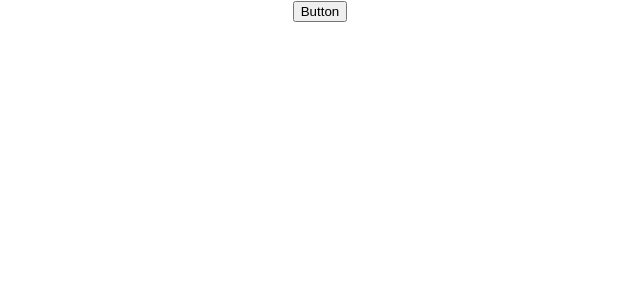
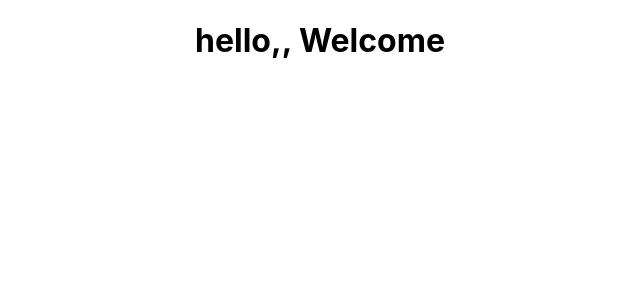
Before and after one commit to Jeong-wonho/being-react-professional, a React (Create React App) app in the folder reactapp/: page / in a window 1280 px wide. Shown: the top 300 px of the page, without its empty margins (320-960 px from the left). Built offline with nearby package versions, Linux system fonts and the light colour scheme.

Commit message:
조건부 렌더링

```diff
--- a/reactapp/src/App.js
+++ b/reactapp/src/App.js
@@ -1,15 +1,17 @@
 import "./App.css";
+import Condition from "./components/2-8.ConditionalRendering/Condition";
 // import ClassComponents from "./components/2-5.State/ClassComponents";
 // import Composition from "./components/2-4.Props/Composition";
 // import Extraction from "./components/2-4.Props/Extraction/Extraction";
 // import FunctionalComponents from "./components/2-5.State/FunctionalComponents";
 // import ClassComponents2 from "./components/2-6.LifeCycle/ClassComponents";
-import Event from "./components/2-7.Event/Event";
+// import Event from "./components/2-7.Event/Event";
 
 function App() {
   return (
     <div className="App">
-      <Event />
+      <Condition />
+      {/* <Event /> */}
       {/* <ClassComponents2 /> */}
       {/* <FunctionalComponents /> */}
       {/* <ClassComponents /> */}
--- /dev/null
+++ b/reactapp/src/components/2-8.ConditionalRendering/Condition.jsx
@@ -0,0 +1,33 @@
+import React from "react";
+
+function UserGreeting(props) {
+  return (
+    <h1>
+      {props.name && props.name + ","}, Welcome{" "}
+      {props.count ? `It's ${props.count} times` : null}
+    </h1>
+  );
+}
+
+function GuestGreeting(props) {
+  return <h1>please sign up</h1>;
+}
+function Greeting(props) {
+  //   if (props.isLoggedIn) {
+  //     return <UserGreeting name="jimmy" count={0} />;
+  //   }
+  //   return <GuestGreeting />;
+  return props.isLoggedIn ? (
+    <UserGreeting name="hello" count={0} />
+  ) : (
+    <GuestGreeting />
+  );
+}
+export default function Condition() {
+  const isLoggedIn = true;
+  return (
+    <div>
+      <Greeting isLoggedIn={isLoggedIn} />
+    </div>
+  );
+}
```
